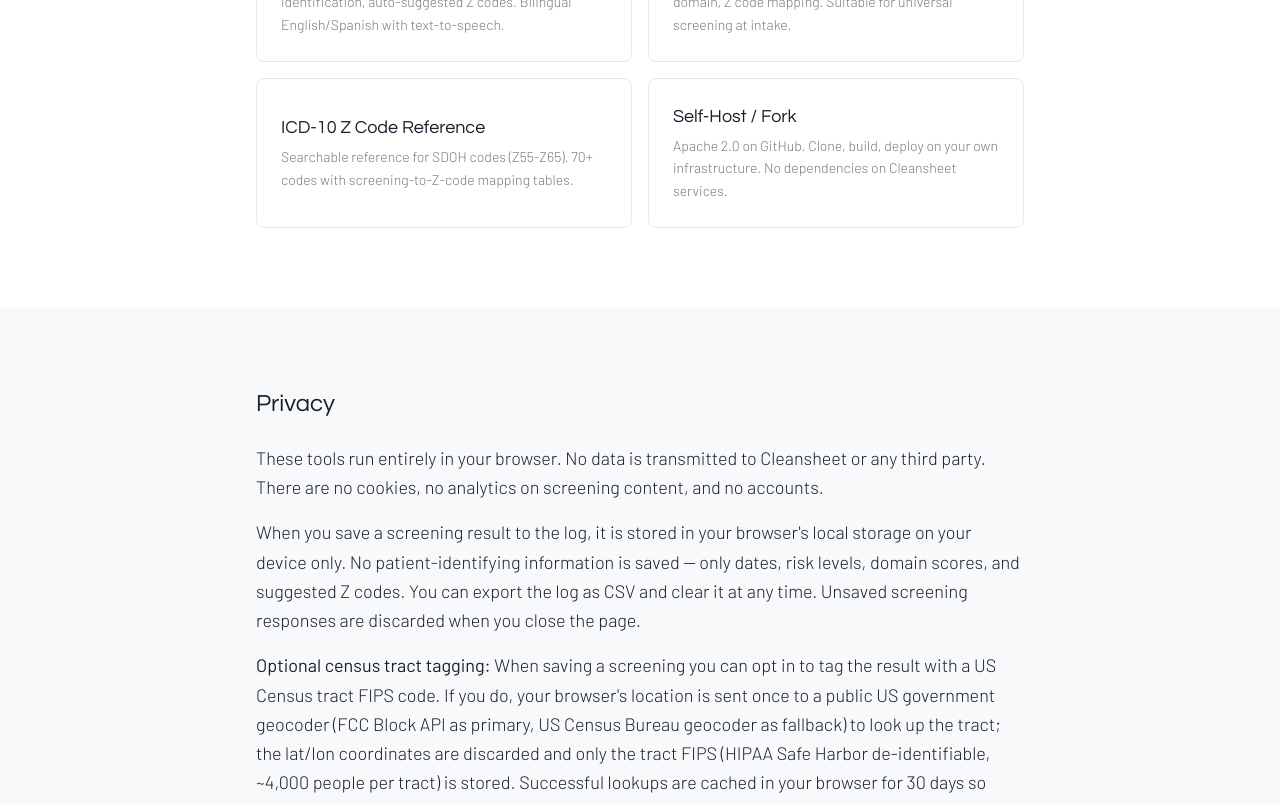
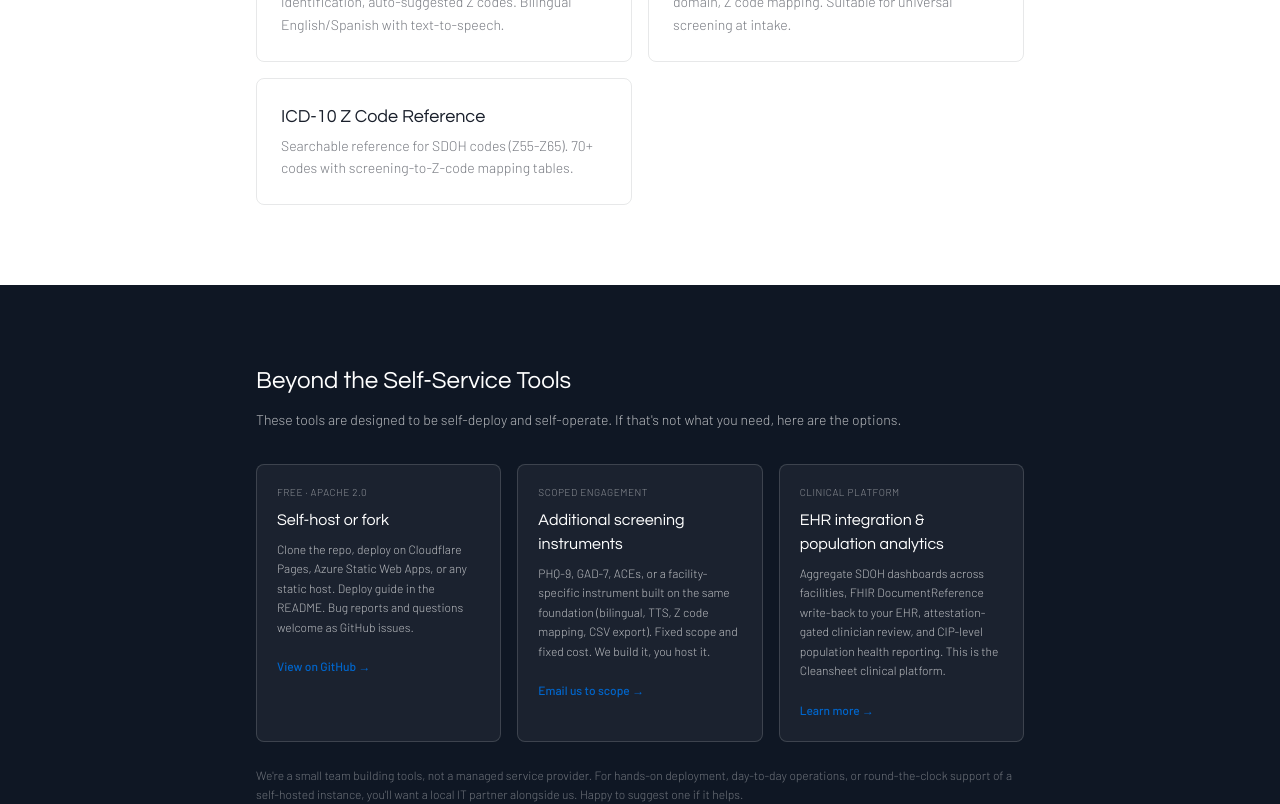
Before and after one commit to CleansheetLLC/community-health, a React (Vite) app: page / in a window 1280 px wide. Shown: the part 1220-2024 px from the top of the page. Built offline with nearby package versions, Linux system fonts and the light colour scheme.

Commit message:
INdex updates

```diff
--- a/src/App.tsx
+++ b/src/App.tsx
@@ -1513,21 +1513,76 @@ export default function App() {
                     screening-to-Z-code mapping tables.
                   </p>
                 </button>
+              </div>
+            </div>
+          </section>
+
+          {/* Beyond the self-service tools */}
+          <section className="bg-cs-dark text-white px-6 py-20">
+            <div className="max-w-3xl mx-auto">
+              <h2 className="font-heading text-2xl mb-3">
+                Beyond the Self-Service Tools
+              </h2>
+              <p className="font-body font-light text-sm text-white/70 leading-relaxed mb-8">
+                These tools are designed to be self-deploy and self-operate. If that's not
+                what you need, here are the options.
+              </p>
+
+              <div className="grid grid-cols-1 md:grid-cols-3 gap-4">
+                {/* Self-host */}
                 <a
                   href="https://github.com/CleansheetLLC/community-health"
                   target="_blank"
                   rel="noopener noreferrer"
-                  className="border border-cs-text/10 rounded-lg p-6 text-left hover:border-cs-blue/30 transition-colors"
+                  className="rounded-lg border border-white/15 bg-white/5 p-5 hover:border-white/40 hover:bg-white/10 transition-colors"
                 >
-                  <h3 className="font-heading text-lg text-cs-text mb-1">
-                    Self-Host / Fork
-                  </h3>
-                  <p className="font-body text-sm text-cs-text/60 leading-relaxed">
-                    Apache 2.0 on GitHub. Clone, build, deploy on your own
-                    infrastructure. No dependencies on Cleansheet services.
+                  <div className="font-body text-[10px] uppercase tracking-wider text-white/50 mb-2">Free · Apache 2.0</div>
+                  <h3 className="font-heading text-base mb-2">Self-host or fork</h3>
+                  <p className="font-body font-light text-xs text-white/70 leading-relaxed mb-4">
+                    Clone the repo, deploy on Cloudflare Pages, Azure Static Web Apps, or any
+                    static host. Deploy guide in the README. Bug reports and questions welcome
+                    as GitHub issues.
                   </p>
+                  <span className="font-body text-xs font-medium text-cs-blue">View on GitHub →</span>
+                </a>
+
+                {/* Custom instruments */}
+                <a
+                  href="mailto:hello@cleansheet.dev?subject=Custom%20screening%20instrument"
+                  className="rounded-lg border border-white/15 bg-white/5 p-5 hover:border-white/40 hover:bg-white/10 transition-colors"
+                >
+                  <div className="font-body text-[10px] uppercase tracking-wider text-white/50 mb-2">Scoped engagement</div>
+                  <h3 className="font-heading text-base mb-2">Additional screening instruments</h3>
+                  <p className="font-body font-light text-xs text-white/70 leading-relaxed mb-4">
+                    PHQ-9, GAD-7, ACEs, or a facility-specific instrument built on the same
+                    foundation (bilingual, TTS, Z code mapping, CSV export). Fixed scope and
+                    fixed cost. We build it, you host it.
+                  </p>
+                  <span className="font-body text-xs font-medium text-cs-blue">Email us to scope →</span>
+                </a>
+
+                {/* Platform integration */}
+                <a
+                  href="#about"
+                  className="rounded-lg border border-white/15 bg-white/5 p-5 hover:border-white/40 hover:bg-white/10 transition-colors"
+                >
+                  <div className="font-body text-[10px] uppercase tracking-wider text-white/50 mb-2">Clinical platform</div>
+                  <h3 className="font-heading text-base mb-2">EHR integration &amp; population analytics</h3>
+                  <p className="font-body font-light text-xs text-white/70 leading-relaxed mb-4">
+                    Aggregate SDOH dashboards across facilities, FHIR DocumentReference
+                    write-back to your EHR, attestation-gated clinician review, and CIP-level
+                    population health reporting. This is the Cleansheet clinical platform.
+                  </p>
+                  <span className="font-body text-xs font-medium text-cs-blue">Learn more →</span>
                 </a>
               </div>
+
+              <p className="font-body text-xs text-white/40 mt-6 leading-relaxed">
+                We're a small team building tools, not a managed service provider. For hands-on
+                deployment, day-to-day operations, or round-the-clock support of a self-hosted
+                instance, you'll want a local IT partner alongside us. Happy to suggest one if
+                it helps.
+              </p>
             </div>
           </section>
 
```
Also changed, not shown: 5 other files (tests, documents, lock files or other folders).
